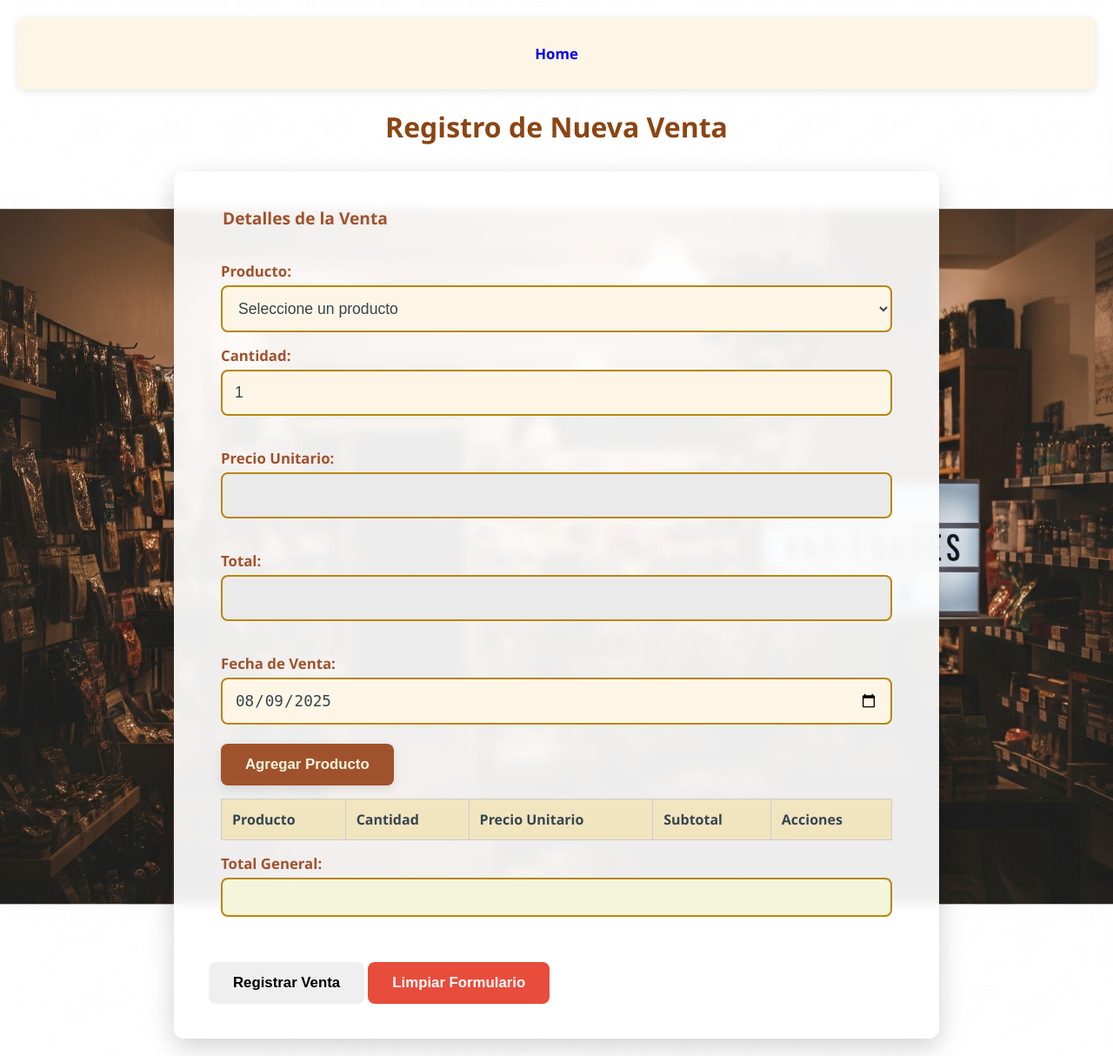
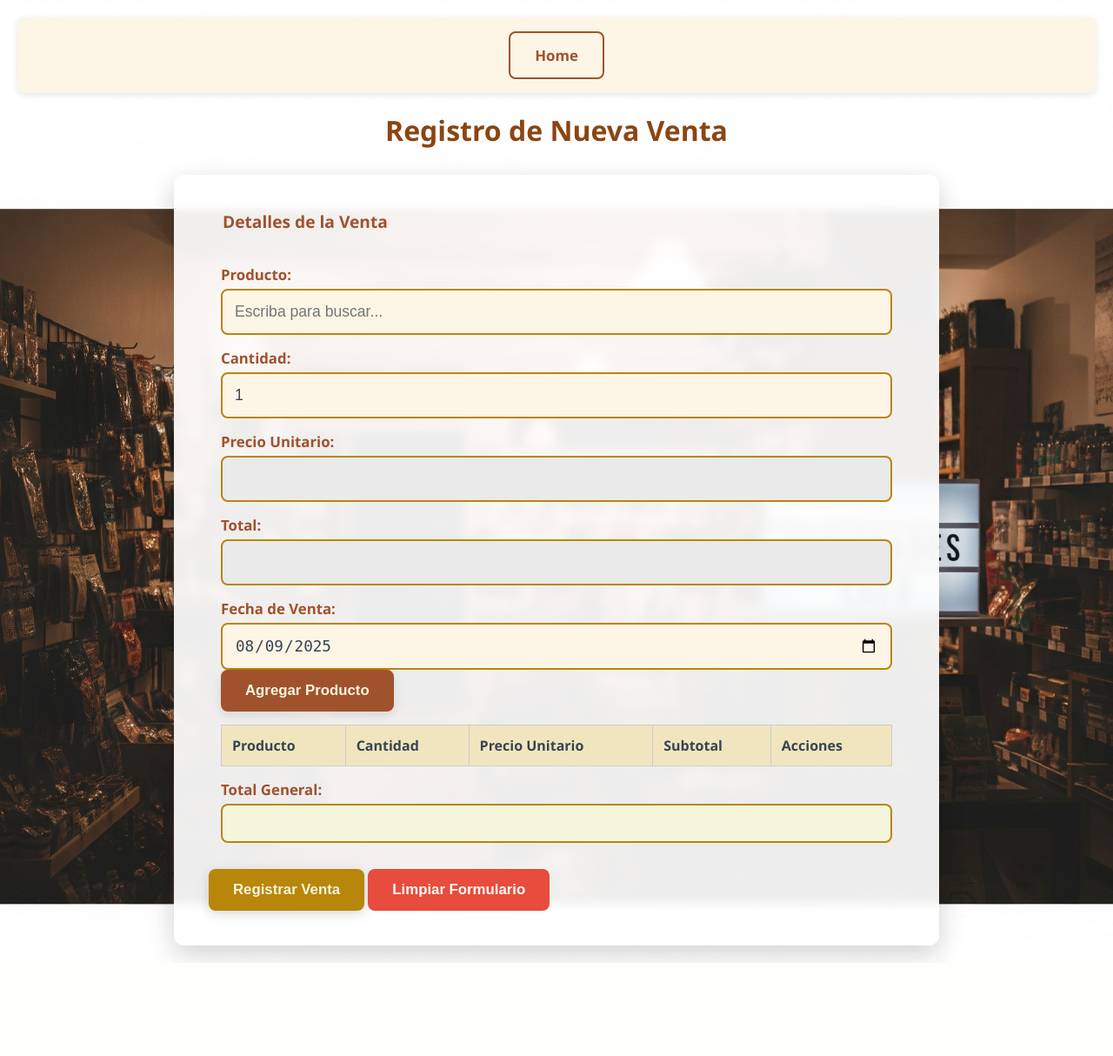
Before and after one commit to Billy-prompt/SISVENT, a FastAPI app: page /ventas/crear in a window 1280 px wide. Shown: the whole page at 87% size. After the commit the page ends 1107 px from the top, so only its background shows below. Run offline with FastAPI, Linux system fonts and the light colour scheme; tables that the repository leaves empty hold one stand-in row (values such as "Sample post"); lists and menus that the app fills with data are empty.

Commit message:
autocompletado de productos y proveedores

```diff
--- a/app/main.py
+++ b/app/main.py
@@ -7,7 +7,7 @@
 from .models.product import Product
 from .models.sale import Sale
 from .models.saledetail import SaleDetail
-from .routes import user,product,category, sale, shopping, suppliers, ingresos, inventario
+from .routes import user,product,category, sale, shopping, suppliers, ingresos, inventario, proveedor
 from .routes.suppliers import router as suppliers_router
 from .config.db import Base, engine, SessionLocal, get_db
 from fastapi.middleware.cors import CORSMiddleware
@@ -127,6 +127,7 @@
 app.include_router(ingresos.router)
 app.include_router(suppliers_router)
 app.include_router(inventario.router)
+app.include_router(proveedor.router)
 
 import os
 import uvicorn
--- a/app/routes/product.py
+++ b/app/routes/product.py
@@ -1,4 +1,4 @@
-from fastapi import APIRouter, Depends, HTTPException
+from fastapi import APIRouter, Depends, HTTPException, Query
 from sqlalchemy.orm import Session
 from app.models.product import Product
 from app.schemas.product import ProductCreate, ProductOut
--- a/app/templates/ventas.html
+++ b/app/templates/ventas.html
@@ -6,51 +6,50 @@
     <title>Registro de Venta</title>
     <link rel="stylesheet" href="/static/css/styles_ventas.css">
     <link rel="stylesheet" href="https://cdnjs.cloudflare.com/ajax/libs/font-awesome/6.5.0/css/all.min.css">
+</head>
+<body>
+
 <div class="col-md-4 mb-4">
     <div class="card shadow-sm">
         <div class="card-body">
-                <a href="/home" class="btn btn-outline-success">Home</a>
+            <a href="/home" class="btn btn-outline-secondary">Home</a>
         </div>
     </div>
 </div>
 
-</head>
-<body>
-
 <h1>Registro de Nueva Venta</h1>
 
 <form action="/ventas/registrar/formulario" method="POST">
-
     <fieldset>
         <legend>Detalles de la Venta</legend>
 
         <label for="products">Producto:</label>
-        <select id="products" class="form-select">
-            <option value="" disabled selected>Seleccione un producto</option>
+        <input type="text" id="products" class="form-control" placeholder="Escriba para buscar..." list="listaProductos">
+        <datalist id="listaProductos">
         {% for product in products %}
-                <option value="{{ product.id_product }}"
+            <option value="{{ product.product }}"
+                data-id="{{ product.id_product }}"
                 data-precio="{{ product.sale_price }}"
-                        data-stock="{{ product.stock }}"
-                        {% if product.stock == 0 %} disabled {% endif %}>
+                data-stock="{{ product.stock }}">
                 {{ product.product }} - ${{ product.sale_price }}
                 {% if product.stock == 0 %}(Sin stock){% endif %}
             </option>
         {% endfor %}
-        </select>
+        </datalist>
 
-        <label for="cantidad">Cantidad:</label>
-        <input type="number" id="quantity" name="cantidad" min="1" value="1" required><br><br>
+        <label for="quantity">Cantidad:</label>
+        <input type="number" id="quantity" name="cantidad" class="form-control" min="1" value="1" required>
 
-        <label for="precio">Precio Unitario:</label>
-        <input type="number" id="price" name="precio" step="0.01" readonly><br><br>
+        <label for="price">Precio Unitario:</label>
+        <input type="number" id="price" name="precio" class="form-control" step="0.01" readonly>
 
         <label for="total">Total:</label>
-        <input type="number" id="total" name="total" step="0.01" readonly><br><br>
+        <input type="number" id="total" name="total" class="form-control" step="0.01" readonly>
 
         <label for="fecha">Fecha de Venta:</label>
-        <input type="date" id="fecha" name="fecha" required><br><br>
+        <input type="date" id="fecha" name="fecha" class="form-control" required>
 
-        <button type="button" id="agregar-item">Agregar Producto</button>
+        <button type="button" id="agregar-item" class="btn btn-secondary mt-3">Agregar Producto</button>
 
         <table border="1" id="tabla-detalle" style="margin-top: 15px;">
             <thead>
@@ -66,12 +65,11 @@
         </table>
 
         <label for="total_general">Total General:</label>
-        <input type="number" id="total_general" name="total_general" step="0.01" readonly><br><br>
+        <input type="number" id="total_general" name="total_general" class="form-control" step="0.01" readonly>
     </fieldset>
 
-    <button type="submit">Registrar Venta</button>
-    <button type="reset">Limpiar Formulario</button>
-
+    <button type="submit" class="btn btn-primary">Registrar Venta</button>
+    <button type="reset" class="btn btn-danger">Limpiar Formulario</button>
 </form>
 
 <!-- Validar que haya al menos un producto antes de enviar -->
@@ -79,31 +77,18 @@
 document.addEventListener("DOMContentLoaded", () => {
     const formulario = document.querySelector("form");
     formulario.addEventListener("submit", (event) => {
-        const filas = document.querySelectorAll("#tabla-detalle tbody tr");
-        if (filas.length === 0) {
+        if (document.querySelectorAll("#tabla-detalle tbody tr").length === 0) {
             alert("Debe agregar al menos un producto a la venta.");
             event.preventDefault();
         }
     });
-});
-</script>
 
-<!-- Fecha automática -->
-<script>
-window.addEventListener("DOMContentLoaded", () => {
+    // Fecha automática
     const fechaInput = document.getElementById("fecha");
     const hoy = new Date();
-    const yyyy = hoy.getFullYear();
-    const mm = String(hoy.getMonth() + 1).padStart(2, '0');
-    const dd = String(hoy.getDate()).padStart(2, '0');
-    fechaInput.value = `${yyyy}-${mm}-${dd}`;
-});
-</script>
+    fechaInput.value = `${hoy.getFullYear()}-${String(hoy.getMonth() + 1).padStart(2, '0')}-${String(hoy.getDate()).padStart(2, '0')}`;
 
-<!-- Lógica de agregar productos -->
-<script>
-document.addEventListener("DOMContentLoaded", () => {
-    const productoSelect = document.getElementById("products");
+    const productoInput = document.getElementById("products");
     const cantidadInput = document.getElementById("quantity");
     const precioInput = document.getElementById("price");
     const totalInput = document.getElementById("total");
@@ -112,32 +97,34 @@
     const totalGeneralInput = document.getElementById("total_general");
 
     function actualizarPrecioYTotal() {
-        const selectedOption = productoSelect.options[productoSelect.selectedIndex];
+        const selectedOption = document.querySelector(`#listaProductos option[value="${productoInput.value}"]`);
+        if (!selectedOption) return;
         const precio = parseFloat(selectedOption.dataset.precio || 0);
         const cantidad = parseInt(cantidadInput.value) || 0;
-        const total = precio * cantidad;
-
         precioInput.value = precio.toFixed(2);
-        totalInput.value = total.toFixed(2);
+        totalInput.value = (precio * cantidad).toFixed(2);
     }
 
-    productoSelect.addEventListener("change", actualizarPrecioYTotal);
+    productoInput.addEventListener("change", actualizarPrecioYTotal);
     cantidadInput.addEventListener("input", actualizarPrecioYTotal);
 
     agregarBtn.addEventListener("click", () => {
-        const selectedOption = productoSelect.options[productoSelect.selectedIndex];
-        const nombreProducto = selectedOption.textContent.split(" - ")[0];
-        const idProducto = selectedOption.value;
+        const selectedOption = document.querySelector(`#listaProductos option[value="${productoInput.value}"]`);
+        if (!selectedOption) {
+            alert("Seleccione un producto válido.");
+            return;
+        }
+        const nombreProducto = productoInput.value;
+        const idProducto = selectedOption.dataset.id;
         const precio = parseFloat(precioInput.value);
         const cantidad = parseInt(cantidadInput.value);
         const stock = parseInt(selectedOption.dataset.stock || 0);
         const subtotal = precio * cantidad;
 
-        if (!idProducto || cantidad <= 0 || isNaN(precio)) {
-            alert("Seleccione un producto válido y una cantidad mayor a 0.");
+        if (cantidad <= 0 || isNaN(precio)) {
+            alert("Ingrese una cantidad válida.");
             return;
         }
-
         if (cantidad > stock) {
             alert(`No hay suficiente stock para este producto. Stock disponible: ${stock}`);
             return;
@@ -149,28 +136,21 @@
             <td>${cantidad} <input type="hidden" name="quantity" value="${cantidad}"></td>
             <td>$${precio.toFixed(2)}</td>
             <td>$${subtotal.toFixed(2)}</td>
-            <td><button type="button" class="eliminar-item" onclick="eliminarFila(this)">
-            <i class="fas fa-trash-alt"></i> Eliminar
-            </button></td>
+            <td><button type="button" class="eliminar-item"><i class="fas fa-trash-alt"></i> Eliminar</button></td>
         `;
 
         fila.querySelector(".eliminar-item").addEventListener("click", () => {
-            const subtotalStr = fila.children[3].textContent.replace("$", "");
-            const subtotal = parseFloat(subtotalStr) || 0;
-            const totalAnterior = parseFloat(totalGeneralInput.value) || 0;
-            totalGeneralInput.value = (totalAnterior - subtotal).toFixed(2);
+            totalGeneralInput.value = (parseFloat(totalGeneralInput.value || 0) - subtotal).toFixed(2);
             fila.remove();
         });
 
         tablaDetalle.appendChild(fila);
-
-        const totalAnterior = parseFloat(totalGeneralInput.value) || 0;
-        totalGeneralInput.value = (totalAnterior + subtotal).toFixed(2);
+        totalGeneralInput.value = (parseFloat(totalGeneralInput.value || 0) + subtotal).toFixed(2);
 
         cantidadInput.value = "1";
         precioInput.value = "";
         totalInput.value = "";
-        productoSelect.selectedIndex = 0;
+        productoInput.value = "";
     });
 });
 </script>
```
Also changed, not shown: app/routes/proveedor.py (added, +14 -0 lines), app/templates/proveedores.html (+35 -2 lines), static/css/styles_ventas.css (line endings or trailing spaces). Lines whose indentation alone changed are shown as unchanged.
